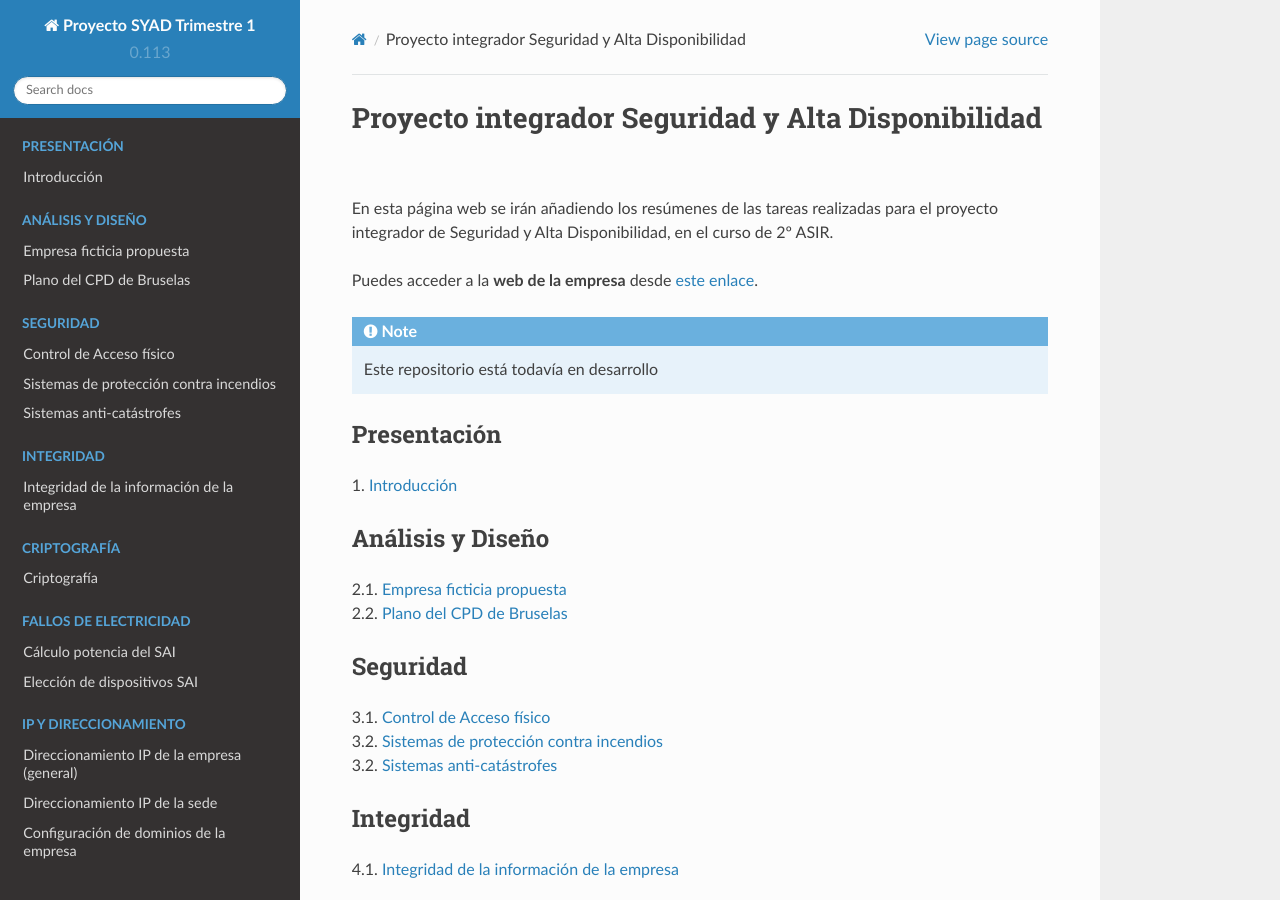
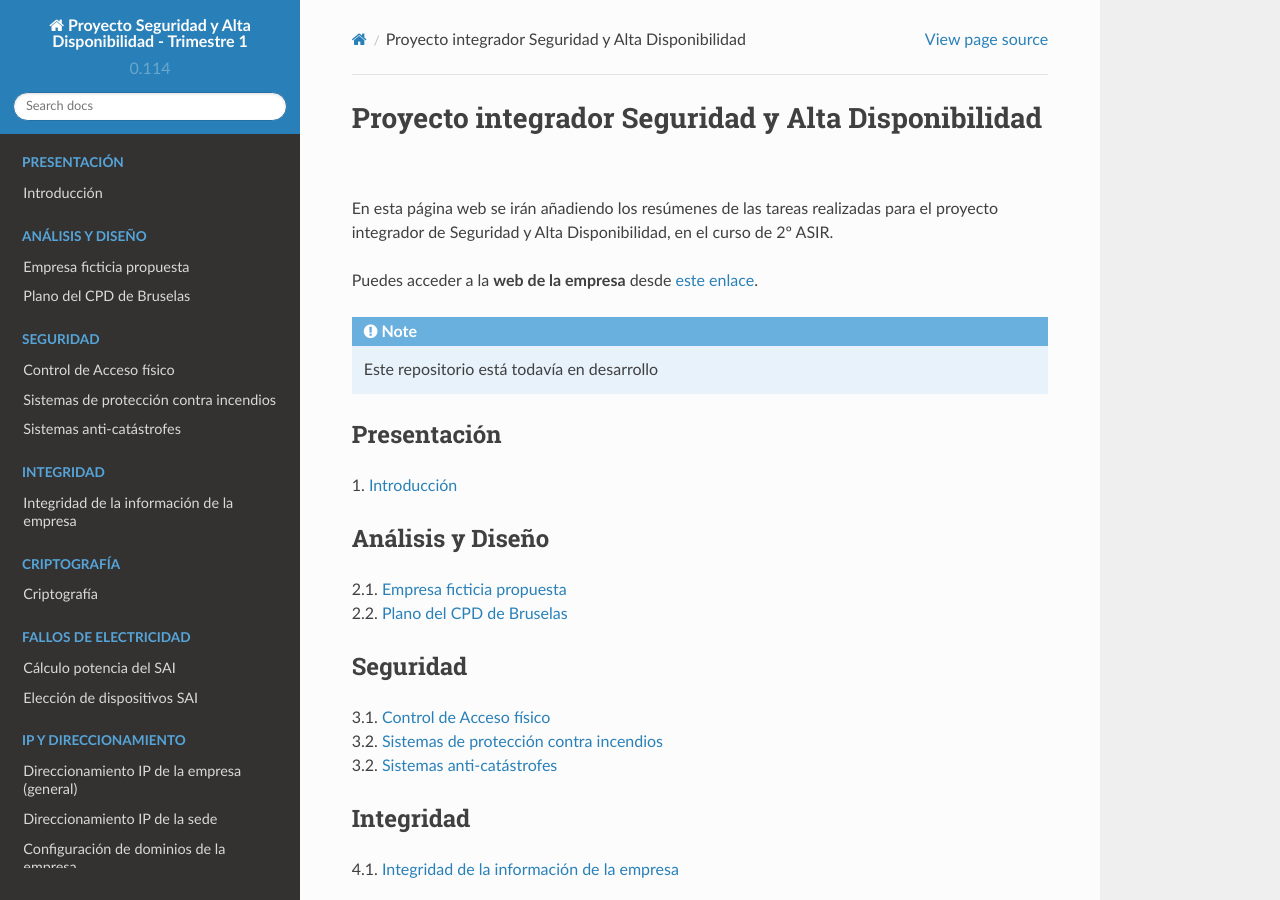
Before and after one commit to gonzaleztroyano/ASIR2-SYAD-P1, a Sphinx documentation site: the page built from docs/source/index.rst, in a window 1280 px wide and 900 px high. Built offline with Sphinx 7.4.7 and the Read the Docs theme 2.0.0, drawn with Linux system fonts in a browser that asks for light colours; pages that are not in the unit, such as notebooks, are missing from menus.

Commit message:
Corregir onlyoffice y pruebas titulo

```diff
--- a/docs/source/conf.py
+++ b/docs/source/conf.py
@@ -2,12 +2,12 @@
 
 # -- Project information
 
-project = 'Proyecto SYAD Trimestre 1'
+project = 'Proyecto Seguridad y Alta Disponibilidad - Trimestre 1'
 copyright = '2021, Pablo González, CC BY 2.5 ES'
 author = 'Pablo González Troyano - 2º ASIR - IES Villablanca'
 
-release = '0.113'
-version = '0.113'
+release = '0.114'
+version = '0.114'
 
 # -- General configuration
 
--- a/docs/source/nextcloud/instalar-onlyoffice.rst
+++ b/docs/source/nextcloud/instalar-onlyoffice.rst
@@ -55,7 +55,7 @@
 
 .. important::
 
-    Debemos utilizar como puerto externo (el primero de la combinación docker, 8089) del contenedor uno que no esté en uso por ningún otro proceso.
+    Debemos utilizar como puerto externo (el primero de la combinación docker, 8443) del contenedor uno que no esté en uso por ningún otro proceso.
 
     Alojar las rutas indicadas en nuestro propio sistema de archivos nos ayudará a "debuguear" problemas.
 
```
Also changed, not shown: docs/source/images/nextcloud/nc-27.png (renamed from docs/source/images/nextcloud/nc.27.png).
